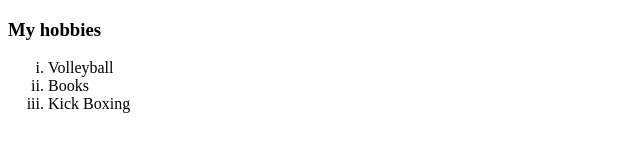
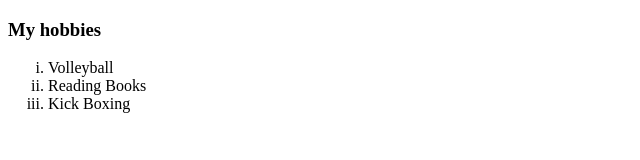
Before and after one commit to STRYKER316/CV, a plain HTML site: page hobbies.html in a window 1280 px wide. Shown: the full height of the page, 0-640 px from the left. Drawn offline with Linux system fonts and the light colour scheme.

Commit message:
Update hobbies.html

```diff
--- a/hobbies.html
+++ b/hobbies.html
@@ -8,7 +8,7 @@
     <h3>My hobbies</h3>
     <ol type = 'i'>
       <li>Volleyball</li>
-      <li>Books</li>
+      <li>Reading Books</li>
       <li>Kick Boxing</li>
     </ol>
   </body>
```
